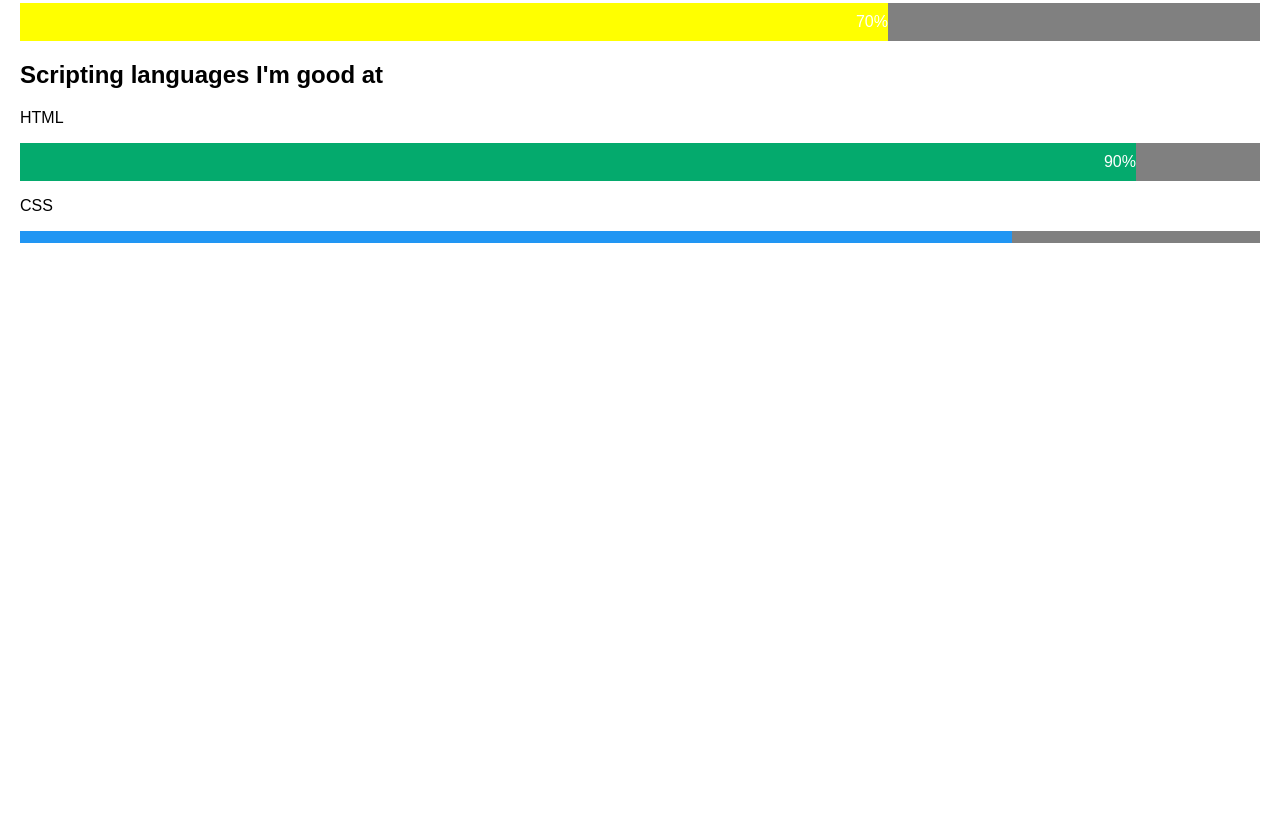
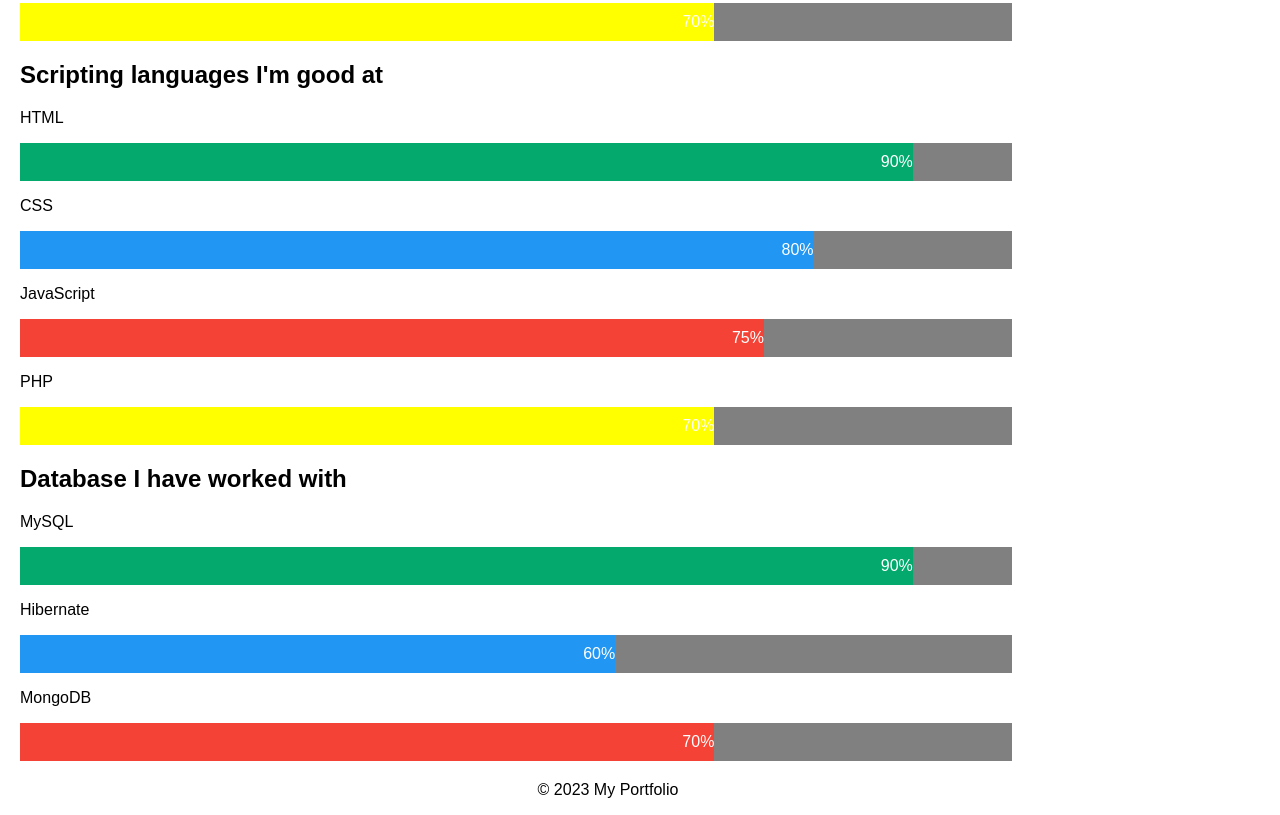
Before and after one commit to darkspyder57/My_Portfolio, a plain HTML site: page index.html in a window 1280 px wide. Shown: the part 1282-2097 px from the top of the page. Before the commit the page ends 1781 px from the top, so only its background shows below. Drawn offline with Linux system fonts and the light colour scheme.

Commit message:
database languages updated

```diff
--- a/index.html
+++ b/index.html
@@ -77,6 +77,24 @@
 				</div>
 		</section>
 
+        <section>
+			<h2>Database I have worked with</h2>
+			<p>MySQL</p>
+				<div class="skillbar">
+				<div class="skills mysql">90%</div>
+				</div>
+
+			<p>Hibernate</p>
+				<div class="skillbar">
+				<div class="skills hibernate">60%</div>
+				</div>
+
+			<p>MongoDB</p>
+				<div class="skillbar">
+				<div class="skills mongodb">70%</div>
+				</div>
+		</section>
+
 
 	</main>
 
--- a/style.css
+++ b/style.css
@@ -66,15 +66,15 @@ main {
 }
 
 .skillbar{
-	width: 100%;
+	width: 80%;
 	background-color: grey;
 }
 
 .skills{
 	text-align: right;
-  padding-top: 10px;
-  padding-bottom: 10px;
-  color: white;
+    padding-top: 10px;
+    padding-bottom: 10px;
+    color: white;
 }
 
 .html {width: 90%; background-color: #04AA6D;}
@@ -85,3 +85,6 @@ main {
 .python {width: 80%; background-color: #2196F3;}
 .java {width: 82%; background-color: #f44336;}
 .csharp {width: 70%; background-color: yellow;}
+.mysql{width: 90%; background-color: #04AA6D;}
+.hibernate{width: 60%; background-color: #2196F3;}
+.mongodb{width: 70%; background-color: #f44336;}
```
